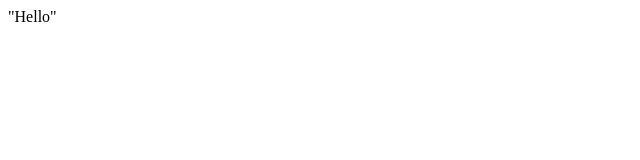
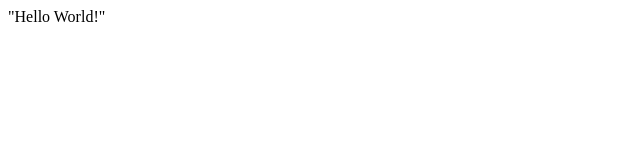
Before and after one commit to robertrance777/PROJECTTEST, a plain HTML site: page index.html in a window 1280 px wide. Shown: the full height of the page, 0-640 px from the left. Drawn offline with Linux system fonts and the light colour scheme.

Commit message:
Update index.html

```diff
--- a/index.html
+++ b/index.html
@@ -1,5 +1,5 @@
 <html>
 <body>
-"Hello"
+"Hello World!"
 </body>
 </html>
```
